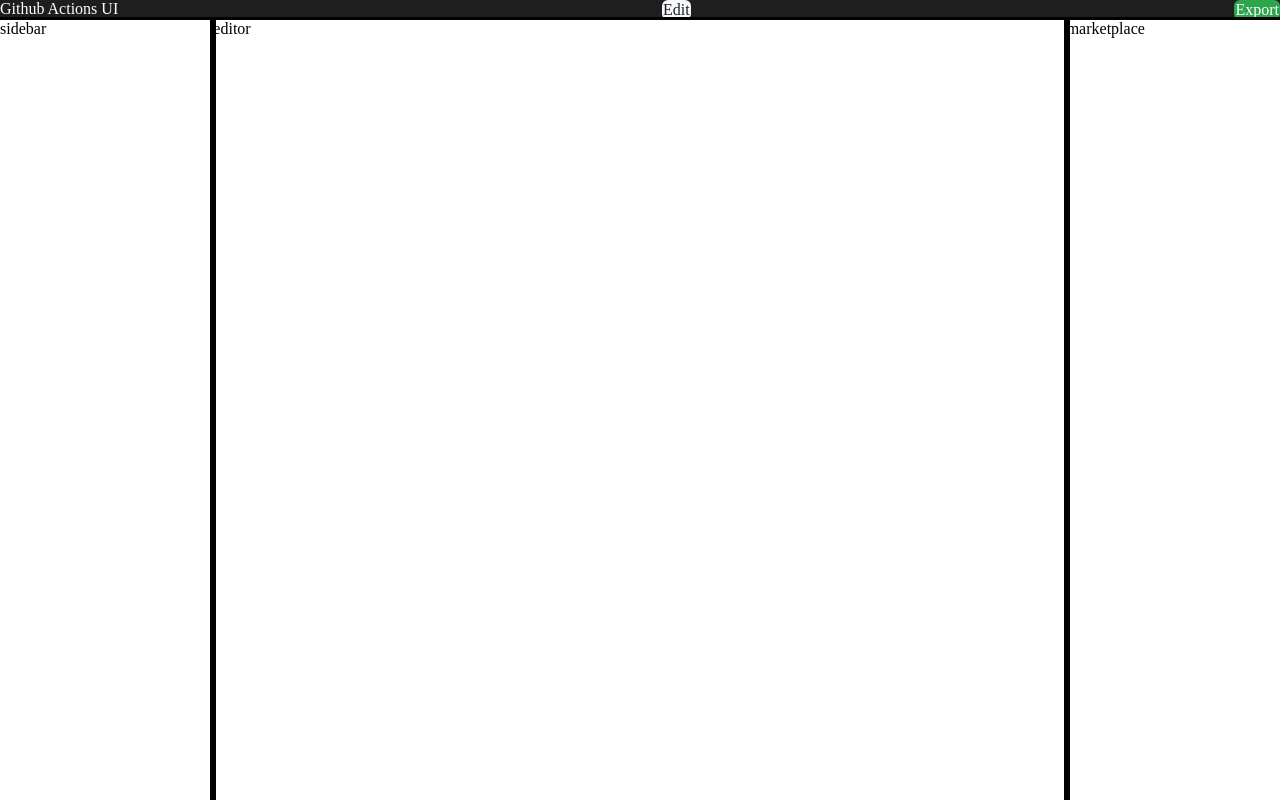
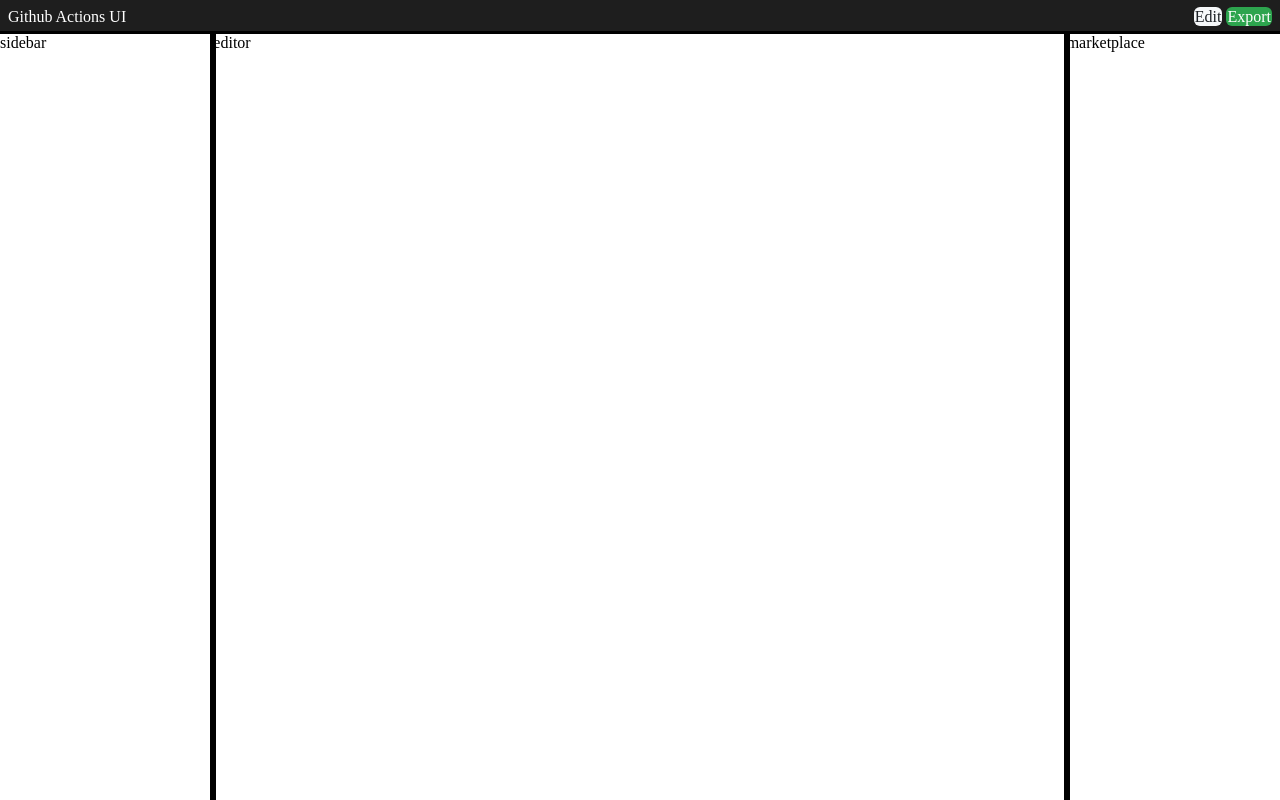
Before and after one commit to selfint/github-actions-gui, a SvelteKit app: page / in a window 1280 px wide. Built offline with nearby package versions, Linux system fonts and the light colour scheme.

Commit message:
use grid in navbar

```diff
--- a/src/routes/NavBar.svelte
+++ b/src/routes/NavBar.svelte
@@ -1,15 +1,19 @@
 <nav>
-	Github Actions UI
-	<a class="button edit" href="/">Edit</a>
-	<a class="button export" href="/export">Export</a>
+	<div>Github Actions UI</div>
+	<div id="buttons">
+		<a class="button edit" href="/">Edit</a>
+		<a class="button export" href="/export">Export</a>
+	</div>
 </nav>
 
 <style>
 	nav {
 		background-color: #1e1e1e;
 		color: #ffffff;
-		display: flex;
-		height: 100%;
+		display: grid;
+		grid-template-areas: 'title' 'buttons';
+		grid-template-columns: 1fr 1fr;
+		padding: 0.5em;
 	}
 
 	.edit {
@@ -31,4 +35,8 @@
 		width: fit-content;
 		text-decoration: none;
 	}
+
+	#buttons {
+		justify-self: end;
+	}
 </style>
```
